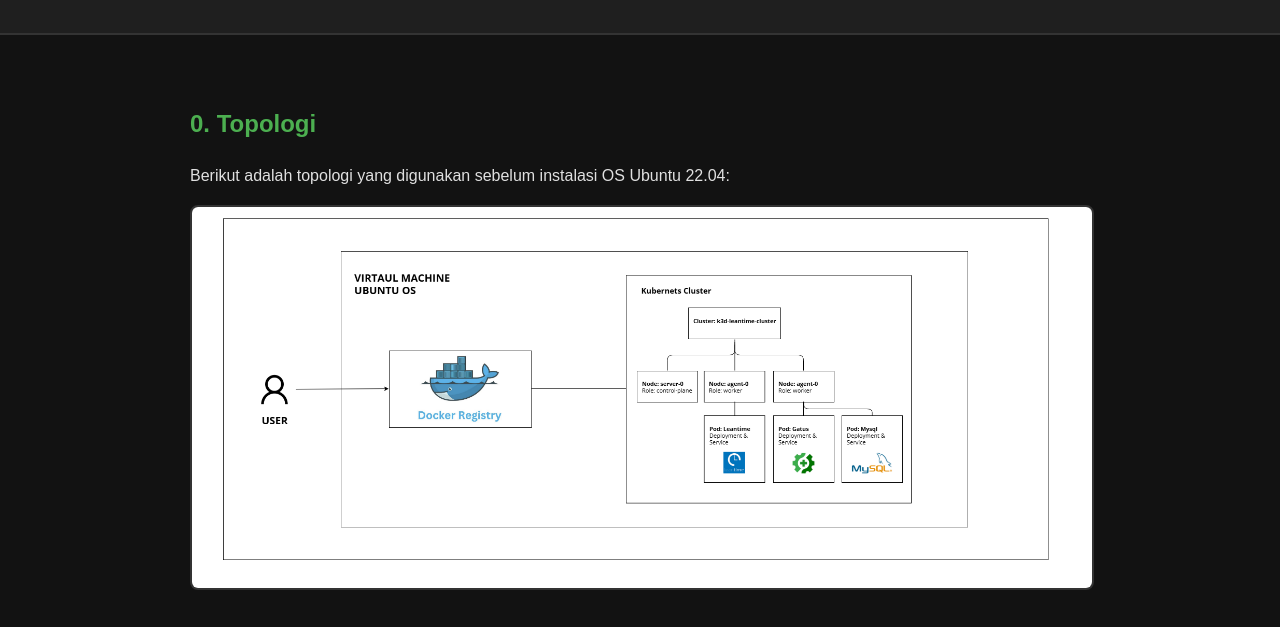
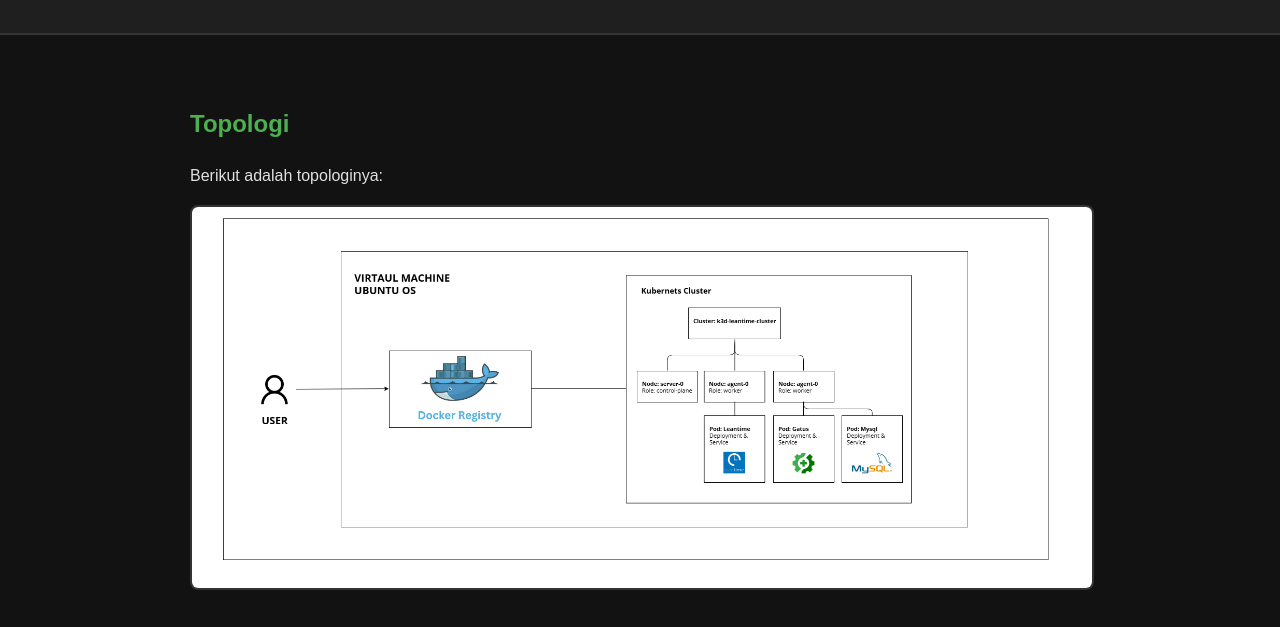
Before and after one commit to Iqbal-ghazali/blog, a plain HTML site: page index.html in a window 1280 px wide. Shown: the part 116-743 px from the top of the page. Drawn offline with Linux system fonts and the light colour scheme.

Commit message:
Update index.html

```diff
--- a/index.html
+++ b/index.html
@@ -71,8 +71,8 @@
 
   <main>
     <article>
-      <h2>0. Topologi</h2>
-      <p>Berikut adalah topologi yang digunakan sebelum instalasi OS Ubuntu 22.04:</p>
+      <h2>Topologi</h2>
+      <p>Berikut adalah topologinya:</p>
       <img src="tugas fix .png" alt="Topologi Deployment">
     </article>
 
```
